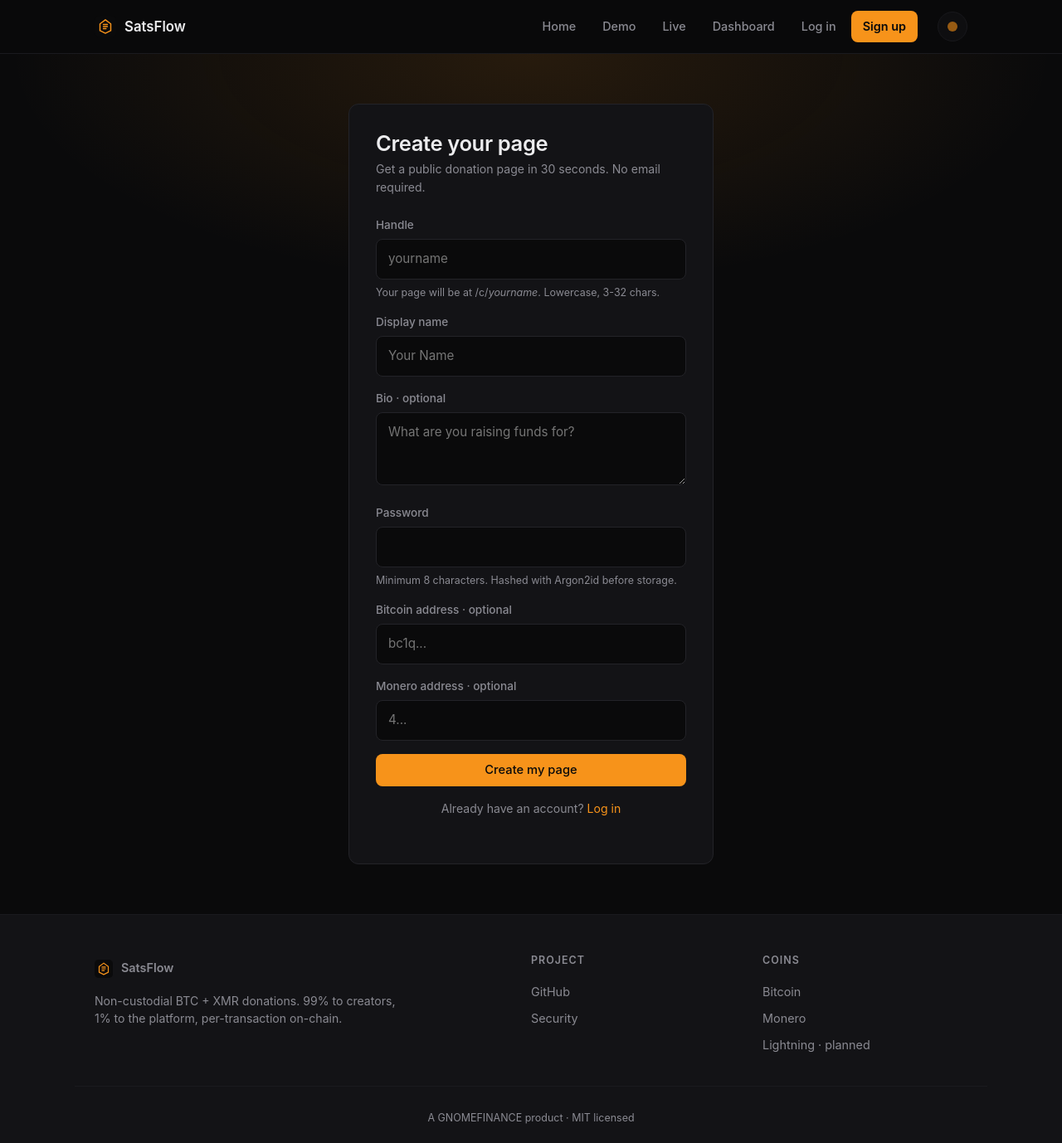
After one commit to kayakcrasher/Sats-Flow, a Python web app: template src/satsflow/web/templates/auth_signup.html in a window 1280 px wide. The commit adds this page. Shown: the whole page at 83% size. Run offline with Jinja, Linux system fonts and the light colour scheme; the template is opened without the code that fills it, so the values that code supplies are empty.

Commit message:
auth: signup, login, logout with sessions and Argon2id

```diff
--- a/src/satsflow/config.py
+++ b/src/satsflow/config.py
@@ -24,7 +24,8 @@ XMR_WALLET_RPC = os.getenv("SATFLOW_XMR_WALLET_RPC", "")
 XMR_NODE_RPC = os.getenv("SATFLOW_XMR_NODE_RPC", "")
 
 # --- Storage ---
-DB_PATH = Path(os.getenv("SATFLOW_DB_PATH", "./data/satsflow.db"))
+_PROJECT_ROOT = Path(__file__).resolve().parent.parent.parent
+DB_PATH = Path(os.getenv("SATFLOW_DB_PATH", str(_PROJECT_ROOT / "data" / "satsflow.db")))
 
 # --- Session ---
 SESSION_TIMEOUT = int(os.getenv("SATFLOW_SESSION_TIMEOUT", "900"))
--- a/src/satsflow/web/app.py
+++ b/src/satsflow/web/app.py
@@ -7,7 +7,7 @@ from fastapi.staticfiles import StaticFiles
 from satsflow.core.payment_watcher import PaymentWatcher
 from satsflow.storage.db import Database
 from satsflow.storage.seed import seed_demo
-from satsflow.web.routes import creator, dashboard, donate, landing, live
+from satsflow.web.routes import auth, creator, dashboard, donate, landing, live
 from satsflow.web.templating import STATIC_DIR
 
 
@@ -27,6 +27,7 @@ def create_app() -> FastAPI:
     app.mount("/static", StaticFiles(directory=str(STATIC_DIR)), name="static")
 
     app.include_router(landing.router)
+    app.include_router(auth.router)
     app.include_router(creator.router)
     app.include_router(donate.router)
     app.include_router(dashboard.router)
--- a/src/satsflow/web/static/css/style.css
+++ b/src/satsflow/web/static/css/style.css
@@ -424,3 +424,51 @@ code, .mono { font-family: var(--font-mono); font-size: 0.92em; }
     background: rgba(239, 68, 68, 0.06);
 }
 .claim.is-warn h4 { color: #ef4444; }
+
+/* Auth forms */
+.auth-wrap {
+    min-height: calc(100vh - 220px);
+    display: grid;
+    place-items: center;
+    padding: 60px 24px;
+    background: radial-gradient(900px 400px at 50% 0%, var(--accent-soft), transparent 70%), var(--bg);
+}
+.auth-card {
+    width: 100%;
+    max-width: 440px;
+    padding: 32px;
+    background: var(--bg-elev);
+    border: 1px solid var(--border);
+    border-radius: var(--radius);
+}
+.auth-card h1 { margin-bottom: 6px; font-size: 1.6rem; }
+.auth-card > p.muted { margin-bottom: 24px; }
+.auth-error {
+    padding: 12px 14px;
+    background: rgba(239, 68, 68, 0.1);
+    border: 1px solid rgba(239, 68, 68, 0.4);
+    border-radius: var(--radius-sm);
+    color: #ef4444;
+    font-size: 0.9rem;
+    margin-bottom: 20px;
+}
+
+.nav-link-btn {
+    background: transparent;
+    border: 0;
+    padding: 8px 14px;
+    border-radius: var(--radius-sm);
+    color: var(--text-muted);
+    font-size: 0.9rem;
+    font-weight: 500;
+    font-family: inherit;
+    cursor: pointer;
+    transition: all 0.15s ease;
+}
+.nav-link-btn:hover { color: var(--text); background: var(--bg-elev); }
+.nav-links .nav-cta {
+    background: var(--accent);
+    color: #0a0a0b;
+    font-weight: 600;
+}
+.nav-links .nav-cta:hover { background: var(--accent-hover); color: #0a0a0b; }
--- /dev/null
+++ b/src/satsflow/web/templates/auth_signup.html
@@ -0,0 +1,58 @@
+{% extends "base.html" %}
+{% block title %}Sign up — SatsFlow{% endblock %}
+{% block content %}
+
+<section class="auth-wrap">
+    <div class="auth-card">
+        <h1>Create your page</h1>
+        <p class="muted small">Get a public donation page in 30 seconds. No email required.</p>
+
+        {% if error %}
+        <div class="auth-error">{{ error }}</div>
+        {% endif %}
+
+        <form method="post" action="/auth/signup">
+            <label class="field">
+                <span class="field-label">Handle</span>
+                <input type="text" class="input" name="slug" placeholder="yourname"
+                       pattern="[a-z0-9][a-z0-9_-]{1,30}[a-z0-9]" required>
+                <span class="field-hint">Your page will be at /c/<em>yourname</em>. Lowercase, 3-32 chars.</span>
+            </label>
+
+            <label class="field">
+                <span class="field-label">Display name</span>
+                <input type="text" class="input" name="display_name" placeholder="Your Name" required maxlength="80">
+            </label>
+
+            <label class="field">
+                <span class="field-label">Bio <span class="muted">· optional</span></span>
+                <textarea class="textarea" name="bio" maxlength="280"
+                          placeholder="What are you raising funds for?"></textarea>
+            </label>
+
+            <label class="field">
+                <span class="field-label">Password</span>
+                <input type="password" class="input" name="password" required minlength="8">
+                <span class="field-hint">Minimum 8 characters. Hashed with Argon2id before storage.</span>
+            </label>
+
+            <label class="field">
+                <span class="field-label">Bitcoin address <span class="muted">· optional</span></span>
+                <input type="text" class="input" name="btc_address" placeholder="bc1q..." autocomplete="off">
+            </label>
+
+            <label class="field">
+                <span class="field-label">Monero address <span class="muted">· optional</span></span>
+                <input type="text" class="input" name="xmr_address" placeholder="4..." autocomplete="off">
+            </label>
+
+            <button type="submit" class="btn btn-primary btn-block">Create my page</button>
+        </form>
+
+        <p class="muted small center" style="margin-top: 16px;">
+            Already have an account? <a href="/auth/login">Log in</a>
+        </p>
+    </div>
+</section>
+
+{% endblock %}
--- a/src/satsflow/web/templates/partials/nav.html
+++ b/src/satsflow/web/templates/partials/nav.html
@@ -1,3 +1,4 @@
+{% set me = session_creator(request) if request else None %}
 <header class="site-nav">
     <div class="nav-inner">
         <a href="/" class="nav-brand">
@@ -9,6 +10,14 @@
             <a href="/c/kayakcrasher" class="{% if active == 'creator' %}is-active{% endif %}">Demo</a>
             <a href="/c/kayakcrasher/live">Live</a>
             <a href="/dashboard" class="{% if active == 'dashboard' %}is-active{% endif %}">Dashboard</a>
+            {% if me %}
+            <form method="post" action="/auth/logout" style="display:inline;">
+                <button type="submit" class="nav-link-btn">Log out</button>
+            </form>
+            {% else %}
+            <a href="/auth/login" class="{% if active == 'login' %}is-active{% endif %}">Log in</a>
+            <a href="/auth/signup" class="nav-cta">Sign up</a>
+            {% endif %}
         </nav>
         <button class="theme-toggle" type="button">
             <span class="theme-toggle-dot"></span>
```
Also changed, not shown: src/satsflow/security/sessions.py (added, +36 -0 lines), src/satsflow/web/auth_helpers.py (added, +27 -0 lines), src/satsflow/web/routes/auth.py (added, +159 -0 lines), src/satsflow/web/templates/auth_login.html (added, +34 -0 lines), src/satsflow/web/templating.py (+18 -0 lines), src/satsflow/storage/db.py.
